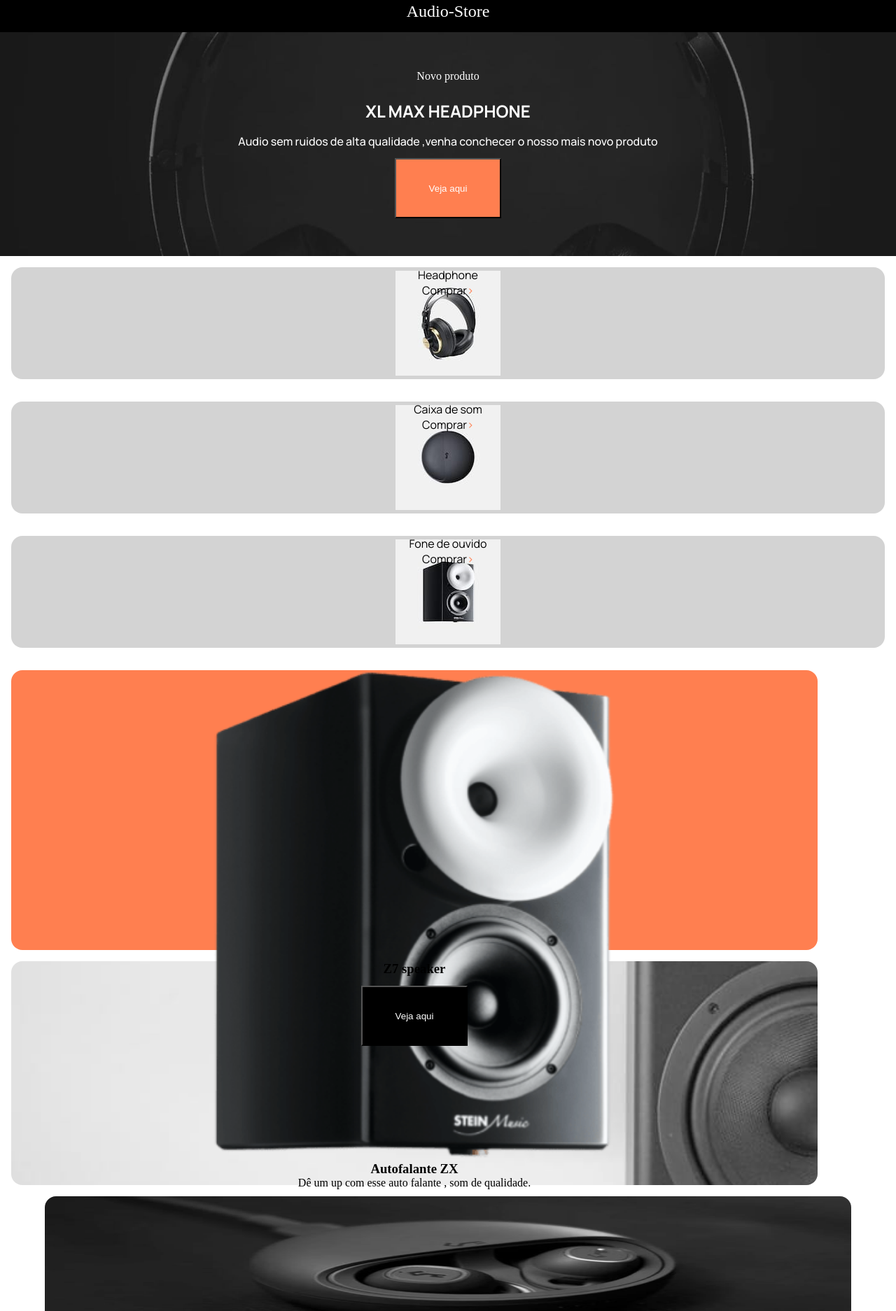
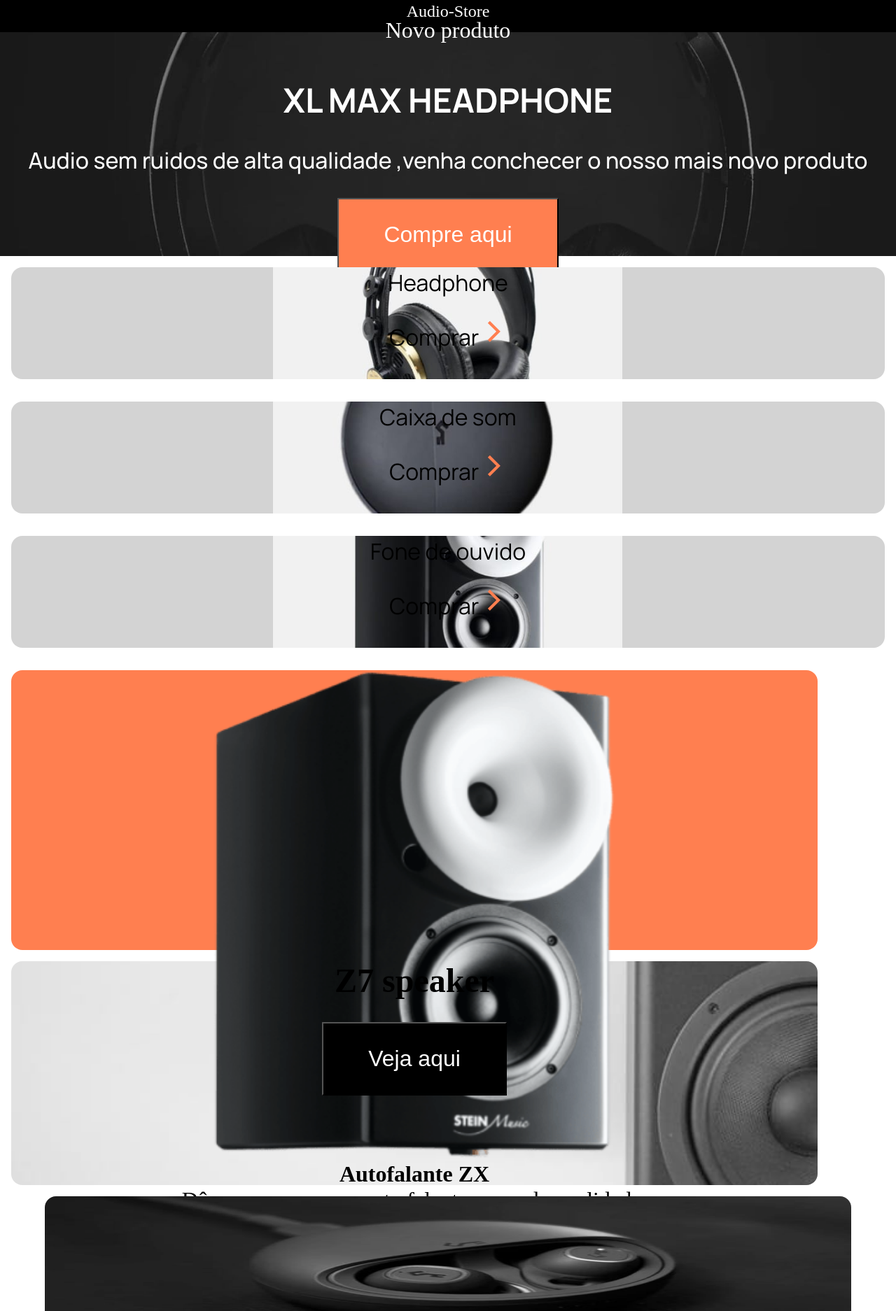
Before and after one commit to DocCaio/Audio-Store, a plain HTML site: page index.html in a window 1280 px wide. Shown: the part 13-1887 px from the top of the page at 70% size. Drawn offline with Linux system fonts and the light colour scheme.

Commit message:
update fix

```diff
--- a/assets/css/footer/footer.css
+++ b/assets/css/footer/footer.css
@@ -36,3 +36,20 @@
 
 
 }
+
+@media screen and  (min-width:768px) {
+
+    .title__footer {
+        font-size: 3em;
+    }
+
+    .ul__footer {
+       font-size: 2em;
+    }
+
+    .p__div2 {
+        font-size: 2em;
+
+    }
+
+}
--- a/assets/css/extra/extra.css
+++ b/assets/css/main/extra.css
@@ -20,9 +20,7 @@ flex-direction: column;
     border-radius: 1em;
     margin:1em;
     height: 20vh;
-    width: calc(80vw -16px) ;
-
-
+    width: calc(80vw -16px);
     background-size: cover 50%;
     background-position: center;
     background-repeat: no-repeat;
@@ -48,8 +46,7 @@ flex-direction: column;
     border-radius: 1em;
     margin:1em;
     height: 20vh;
-    width: calc(80vw -16px) ;
-
+    width: calc(80vw -16px);
     background-size: cover 50%;
     background-position: center ;
     background-repeat: no-repeat;
@@ -65,6 +62,53 @@ flex-direction: column;
 
 @media screen and  (min-width:768px) {
 
+    .div__sub {
+        background-size:  40%;
+        background-image:url('/assets/images/product-xx99-mark-one-headphones/tablet/image-product.jpg');
+
+
+    }
+
+    .div__sub2 {
+
+        background-size: 40%;
+        background-image: url('/assets/images/product-yx1-earphones/tablet/image-product.jpg');
+
+    }
+
+    .div__sub3 {
+        background-size: 40%;
+        background-image: url('/assets/images/product-zx9-speaker/tablet/image-product.jpg');
+
+    }
+
+    .span__div {
+        font-size: 2em;
+
+    }
+
+    .p__main2 {
+        font-size: 2em;
+
+    }
+
+    .arrow {
+       font-size: 2em;
+
+    }
+
+     /*Botão 3*/
+
+     .h3__div {
+        font-size: 3em;
+     }
+    .button__main3 {
+        padding: 1em 2em;
+        font-size: 2em;
+
+    }
+
+
 
 
 }
--- a/assets/css/main/main.css
+++ b/assets/css/main/main.css
@@ -63,16 +63,23 @@
 
     .span {
         font-weight: 500;
+        font-size: 2em;
     }
 
     .title__main {
        text-transform: uppercase;
+       font-size: 3em;
 
 
     }
 
+    .p__main {
+        font-size: 2em;
+    }
+
     .button__main {
-        padding: 2.5em 3.5em;
+        padding: 1em 2em;
+        font-size: 2em;
 
     }
 
--- a/assets/css/produtos/produtos.css
+++ b/assets/css/main/produtos.css
@@ -90,3 +90,10 @@
     color: var(--cor-bg);
     text-transform: uppercase;
 }
+
+@media screen and  (min-width:768px) {
+    .p__div {
+        font-size: 2em;
+    }
+
+}
--- a/assets/css/style.css
+++ b/assets/css/style.css
@@ -1,7 +1,7 @@
 @import url("./header/header.css");
 @import url("./main/main.css");
-@import url("./extra/extra.css");
-@import url("./produtos/produtos.css");
+@import url("./main/extra.css");
+@import url("./main/produtos.css");
 @import url("./footer/footer.css");
 
 
--- a/index.html
+++ b/index.html
@@ -23,38 +23,39 @@
             <span class="span">Novo produto</span>
             <h1 class="title__main">XL MAX HEADPHONE</h1>
             <p class="p__main">Audio sem ruidos de alta qualidade ,venha conchecer o nosso mais novo produto</p>
-            <button class="button__main">Veja aqui</button>
+            <button class="button__main">Compre aqui</button>
             </div>
 
 
 
         </section>
-
+     <!--Extra-->
         <section class="sec__main2">
             <div class="div__main2 div__sub">
-                <span>Headphone</span>
-                <p>Comprar<a class="arrow" href="#">></a></p>
+                <span class="span__div">Headphone</span>
+                <p class="p__main2">Comprar<a class="arrow" href="#">></a></p>
             </div>
             <div class="div__main2 div__sub2">
-                <span>Caixa de som</span>
-                <p>Comprar<a class="arrow" href="#">></a></p>
+                <span class="span__div">Caixa de som</span>
+                <p class="p__main2">Comprar<a class="arrow" href="#">></a></p>
             </div>
             <div class="div__main2 div__sub3">
-                <span>Fone de ouvido</span>
-                <p>Comprar<a class="arrow" href="#">></a></p>
+                <span class="span__div">Fone de ouvido</span>
+                <p class="p__main2">Comprar<a class="arrow" href="#">></a></p>
             </div>
 
         </section >
+         <!--Produtos-->
         <section class="sec__main3">
             <div class="div__main3">
                 <img class="img" src="/assets/images/home/mobile/image-speaker-zx9.png" alt="#">
-                 <h3>Autofalante ZX</h3>
-                 <p>Dê um up com esse auto falante , som de qualidade.</p>
+                 <h3 class="span__div">Autofalante ZX</h3>
+                 <p class="p__main2">Dê um up com esse auto falante , som de qualidade.</p>
                  <button class="button__main button__main2" >Veja aqui</button>
             </div>
 
             <div class="div__main4">
-                <h3>Z7 speaker</h3>
+                <h3 class="h3__div">Z7 speaker</h3>
                 <button class="button__main button__main2" >Veja aqui</button>
            </div>
 
@@ -62,13 +63,13 @@
             <img  class="img__2" src="/assets/images/home/mobile/image-earphones-yx1.jpg" alt="#">
        </div>
        <div class="div__main6">
-        <h3>x1 Earphones</h3>
+        <h3 class="span__div">x1 Earphones</h3>
         <button class="button__main3">Compre</button>
        </div>
 
        <div class="div__main7">
         <img class="img__3" src="/assets/images/shared/mobile/image-best-gear.jpg" alt="#">
-        <h3 >Venha conhecer os <strong class="strong__div">melhores</strong>  aparelhos</h3>
+        <h3 class="h3__div" >Venha conhecer os <strong class="strong__div">melhores</strong>  aparelhos</h3>
         <p class="p__div">O fone de ouvido melhora a experiência do usuário em muitas situações. Com um fone de ouvido você pode
             assistir filmes, trabalhar e participar de reuniões sem interrupção,
             atender ligações e até mesmo participar de jogos sem ter interferência externa.</p>
```
